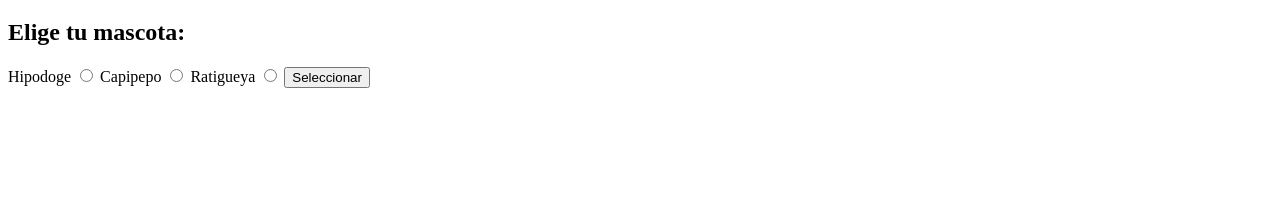
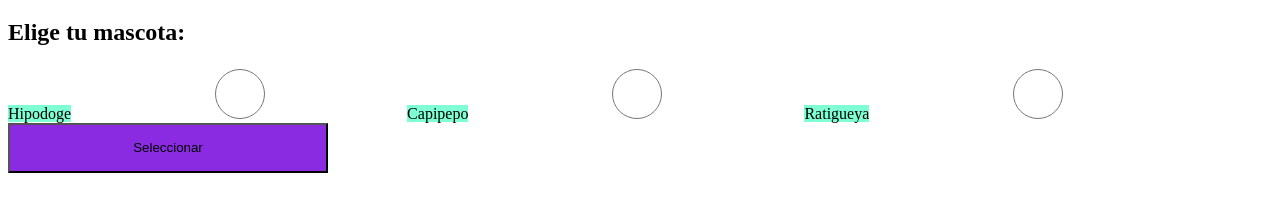
Before and after one commit to daviid0109/Curso-programacion-basica, a plain HTML site: page index.html in a window 1280 px wide. Shown: the part 74-286 px from the top of the page. Drawn offline with Linux system fonts and the light colour scheme.

Commit message:
Prueb correccion error reinicio

```diff
--- a/styles.css
+++ b/styles.css
@@ -4,3 +4,21 @@
     height: 50px;
     background-color: antiquewhite;
 }
+
+label {
+    background-color: aquamarine;
+    width: 320px;
+    height: 50px;
+}
+
+input {
+    background-color: aqua;
+    width: 320px;
+    height: 50px;
+}
+
+button {
+    background-color: blueviolet;
+    width: 320px;
+    height: 50px;
+}
```
